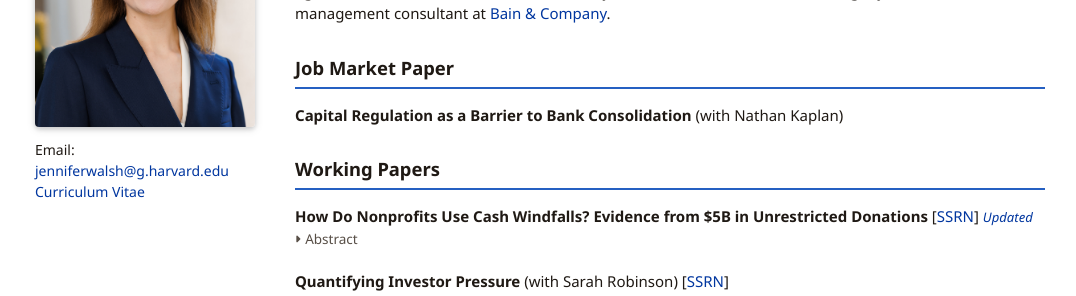
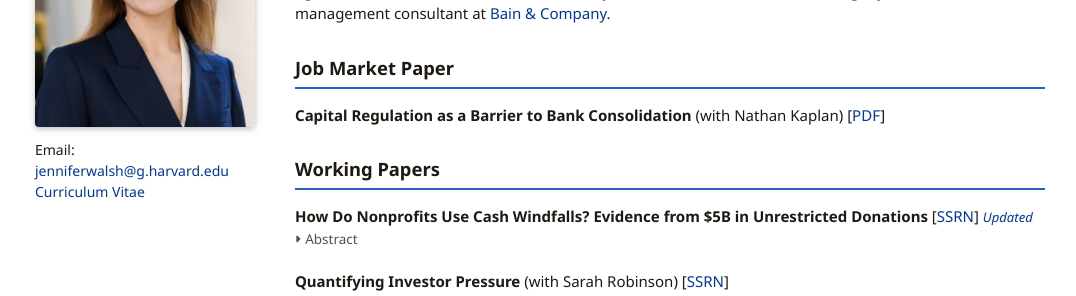
Before and after one commit to walshjm3/walshjm3.github.io, a Jekyll site: the page built from index.md, in a window 1280 px wide and 1198 px high. Shown: the part 263-559 px from the top of the window, without its empty margins (100-1176 px from the left). Built offline with Jekyll 4.4.1, drawn with Linux system fonts in a browser that asks for light colours; comment, search, counter and statistics services are not loaded; a style sheet for code colours, icons or effects is not loaded.

Commit message:
Add [PDF] link for JMP; bust main.css cache
Co-Authored-By: Claude Opus 5.5 (1M context) <noreply@anthropic.com>

```diff
--- a/_layouts/default.html
+++ b/_layouts/default.html
@@ -66,7 +66,7 @@
     <link rel="shortcut icon" href="/assets/img/icon.png">
 
     <!-- Main site CSS -->
-    <link rel="stylesheet" href="/assets/css/main.css?d41d8cd98f00b204e9800998ecf8427e">
+    <link rel="stylesheet" href="/assets/css/main.css?v=2026-10-20">
 
     <!-- Layout tweaks: section rules and a sticky left photo column (stacks on mobile) -->
     <style>
--- a/index.md
+++ b/index.md
@@ -19,6 +19,7 @@ title: Home
       <a href="/assets/walsh_jmp.pdf" target="_blank" rel="noopener" class="paper-title">
         Capital Regulation as a Barrier to Bank Consolidation</a></strong>
     (with Nathan Kaplan)
+    [<a href="/assets/walsh_jmp.pdf" target="_blank" rel="noopener" class="paper-link">PDF</a>]
   </li>
 </ol>
 
```
